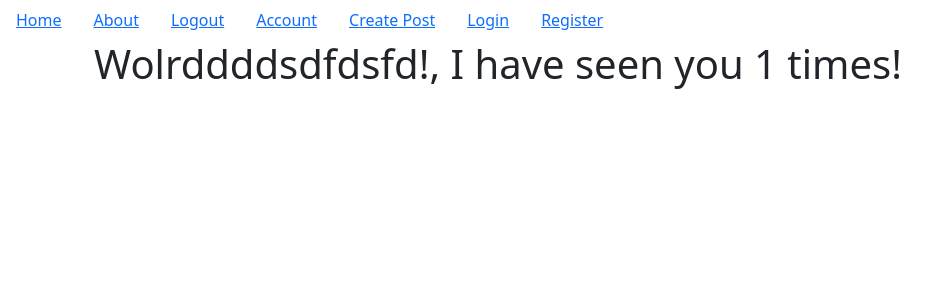
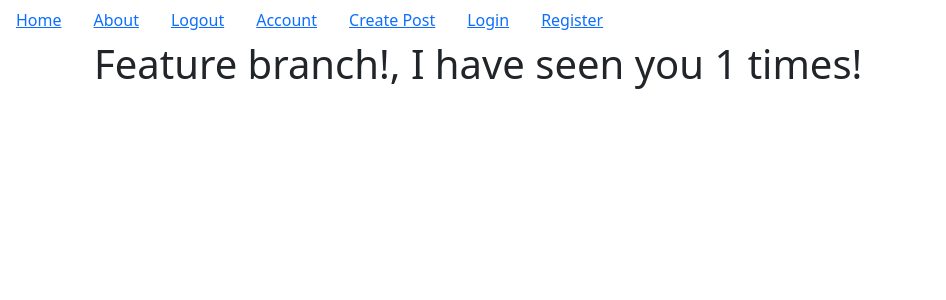
Before and after one commit to nguyenhoangkhang2103/docker-flask, a Flask app: template company/templates/count.html in a window 1280 px wide. Shown: the top 300 px of the page, without its empty margins (0-946 px from the left). Run offline with Flask 2, Linux system fonts and the light colour scheme; the template is opened without the code that fills it: most values are stand-ins (such as "Sample title", 1, 10 or a date in 2020).

Commit message:
changed count text

```diff
--- a/company/templates/count.html
+++ b/company/templates/count.html
@@ -1,7 +1,6 @@
 {% extends "base.html" %}
 {% block content %}
 <div class="container">
-  <h1>Wolrddddsdfdsfd!, I have seen you {{count}} times!</h1>
-</div>
+  <h1>Feature branch!, I have seen you {{count}} times!</h1>
 </div>
 {% endblock %}
```
Also changed, not shown: 1 other file.
